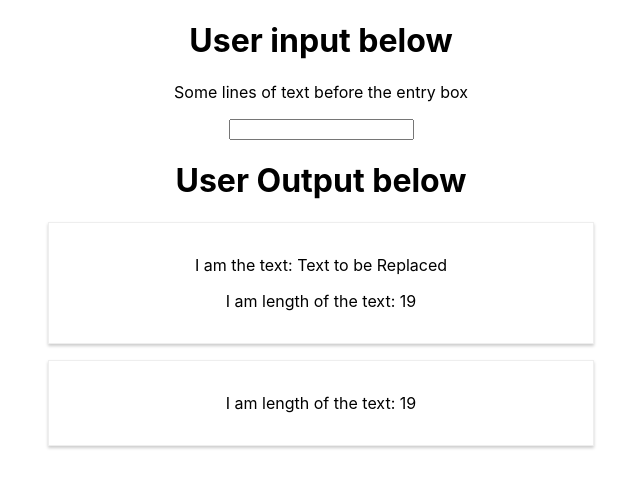
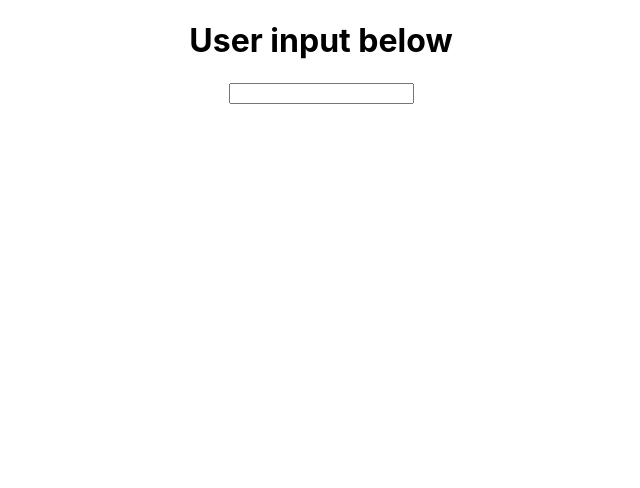
Before and after one commit to lucianboatright/React_udemy_assigments, a React (Create React App) app: page / in a window 1280 px wide. Shown: the top 488 px of the page, without its empty margins (319-959 px from the left). Built offline with nearby package versions, Linux system fonts and the light colour scheme.

Commit message:
added inout and output of text

```diff
--- a/src/App.js
+++ b/src/App.js
@@ -1,33 +1,44 @@
 import React, { Component } from 'react';
-import UserInput from './UserInput/userInput'
-import UserOutput from './UserOutput/userOutput'
-import UserOutputLength from './UserOutputLength/userOutputLength'
+// import UserInput from './UserInput/userInput'
+// import UserOutput from './UserOutput/userOutput'
+// import UserOutputLength from './UserOutputLength/userOutputLength'
 
 import './App.css';
 
 class App extends Component {
+  state = {
+    userInput: ''
+  }
+  inputChangeHandler = (event) => {
+    this.setState (
+      {userInput: event.target.value}
+  )}
 
-  state = {
-    inputText: 'Text to be Replaced'
-  }
-
-  wordInputHandeler = (event) => {
-    this.setState (
-        {inputText: event.target.value},
-    )
-  }
+  // wordInputHandeler = (event) => {
+  //   this.setState (
+  //       {inputText: event.target.value}
+  //   )
+  // }
 
   render () {
+
+    // if (this.state.inputText.length)
 
     return (
       <div className="App">
         <h1>User input below</h1>
-        <UserInput
+        <input type="text" onChange={this.inputChangeHandler} value={this.state.userInput}>
+        </input>
+        <p>
+          {this.state.userInput}
+        </p>
+
+        {/* <UserInput
           changed={this.wordInputHandeler}
         />
         <h1>User Output below</h1>
         <UserOutput inputText={this.state.inputText} />
-        <UserOutputLength inputText={this.state.inputText} />
+        <UserOutputLength inputText={this.state.inputText} />  */}
       </div>
     );
 
--- a/src/UserInput/userInput.js
+++ b/src/UserInput/userInput.js
@@ -6,8 +6,7 @@ const userInput = (props) => {
     return (
         <div>
             <p>Some lines of text before the entry box</p>
-            <input type='text' onChange={props.changed}/>
-            {/* value={props.inputText} */}
+            <input type='text' onChange={props.changed} />
         </div>
     )
 }
```
